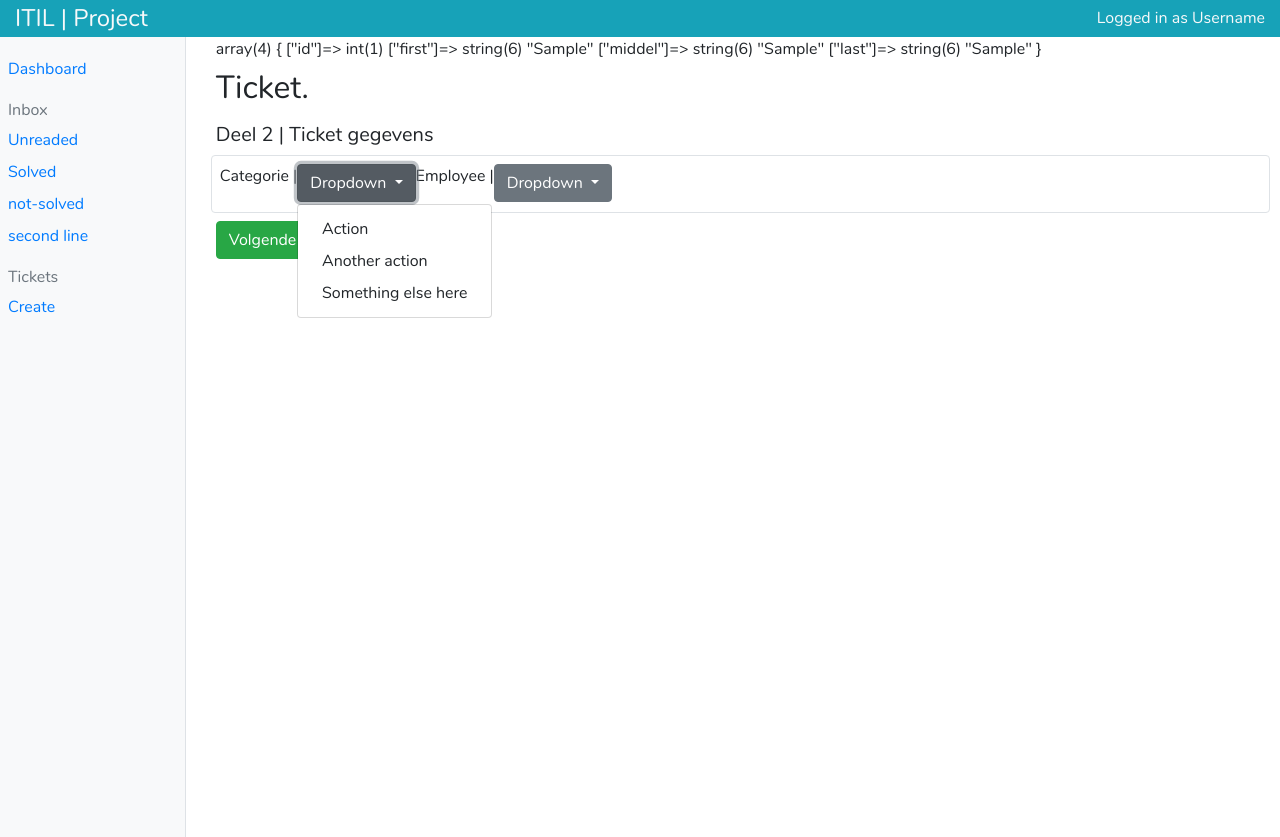
After one commit to Radius-collage-ITIL-Project/ITIL-V1, a PHP site: page /ticket.php?id=1 in a window 1280 px wide, after a click on "Dropdown". The commit adds this page. Run offline with PHP 8.4, Linux system fonts and the light colour scheme; tables that the repository leaves empty hold one stand-in row (values such as "Sample post").

Commit message:
added text & button

```diff
--- a/index.php
+++ b/index.php
@@ -1,5 +1,5 @@
 <?php
-require __DIR__ . 'menus/header.php';
+require __DIR__ . '/menus/header.php';
 ?>
     <main>
 
--- a/menus/footer.php
+++ b/menus/footer.php
@@ -11,6 +11,6 @@
 <!-- jQuery first, then Popper.js, then Bootstrap JS -->
 <script src="https://code.jquery.com/jquery-3.3.1.slim.min.js" integrity="sha384-q8i/X+965DzO0rT7abK41JStQIAqVgRVzpbzo5smXKp4YfRvH+8abtTE1Pi6jizo" crossorigin="anonymous"></script>
 <script src="https://cdnjs.cloudflare.com/ajax/libs/popper.js/1.14.7/umd/popper.min.js" integrity="sha384-UO2eT0CpHqdSJQ6hJty5KVphtPhzWj9WO1clHTMGa3JDZwrnQq4sF86dIHNDz0W1" crossorigin="anonymous"></script>
-<script src="js/bootstrap.min.js"</script>
+<script src="js/bootstrap.bundle.min.js"></script>
 </body>
 </html>
--- /dev/null
+++ b/ticket.php
@@ -0,0 +1,54 @@
+<?php
+// ophalen van data uit de database
+$id = htmlentities($_GET['id']);
+require 'menus/header.php';
+//selecteren van de data
+$sql = 'SELECT id, first, middel, last FROM customer WHERE id = :id';
+$prepare = $db->prepare($sql);
+$prepare->execute([
+    'id' => $id
+]);
+$customer = $prepare->fetch(2);
+//dumpen van de opgehaalde data
+var_dump($customer);
+
+
+?>
+    <main>
+        <div class="title py-2">
+            <h2>Ticket.</h2>
+        </div>
+        <div class="ticketform">
+            <form>
+                <h3 class="lead">Deel 2 | Ticket gegevens</h3>
+                <div class="form-row border p-2 rounded my-2">
+                    <p>Categorie | </p>
+                    <div class="dropdown">
+                        <button class="btn btn-secondary dropdown-toggle" type="button" id="dropdownMenu2" data-toggle="dropdown" aria-haspopup="true" aria-expanded="false">
+                            Dropdown
+                        </button>
+                        <div class="dropdown-menu" aria-labelledby="dropdownMenu2">
+                            <button class="dropdown-item" type="button">Action</button>
+                            <button class="dropdown-item" type="button">Another action</button>
+                            <button class="dropdown-item" type="button">Something else here</button>
+                        </div>
+                    </div>
+                    <p>Employee | </p>
+                    <div class="dropdown">
+                        <button class="btn btn-secondary dropdown-toggle" type="button" id="dropdownMenu2" data-toggle="dropdown" aria-haspopup="true" aria-expanded="false">
+                            Dropdown
+                        </button>
+                        <div class="dropdown-menu" aria-labelledby="dropdownMenu2">
+                            <button class="dropdown-item" type="button">Action</button>
+                            <button class="dropdown-item" type="button">Another action</button>
+                            <button class="dropdown-item" type="button">Something else here</button>
+                        </div>
+                    </div>
+                    </div>
+                </div>
+                <button type="submit" class="btn btn-success">Volgende</button>
+            </form>
+        </div>
+    </main>
+<?php
+require 'menus/footer.php';
```
